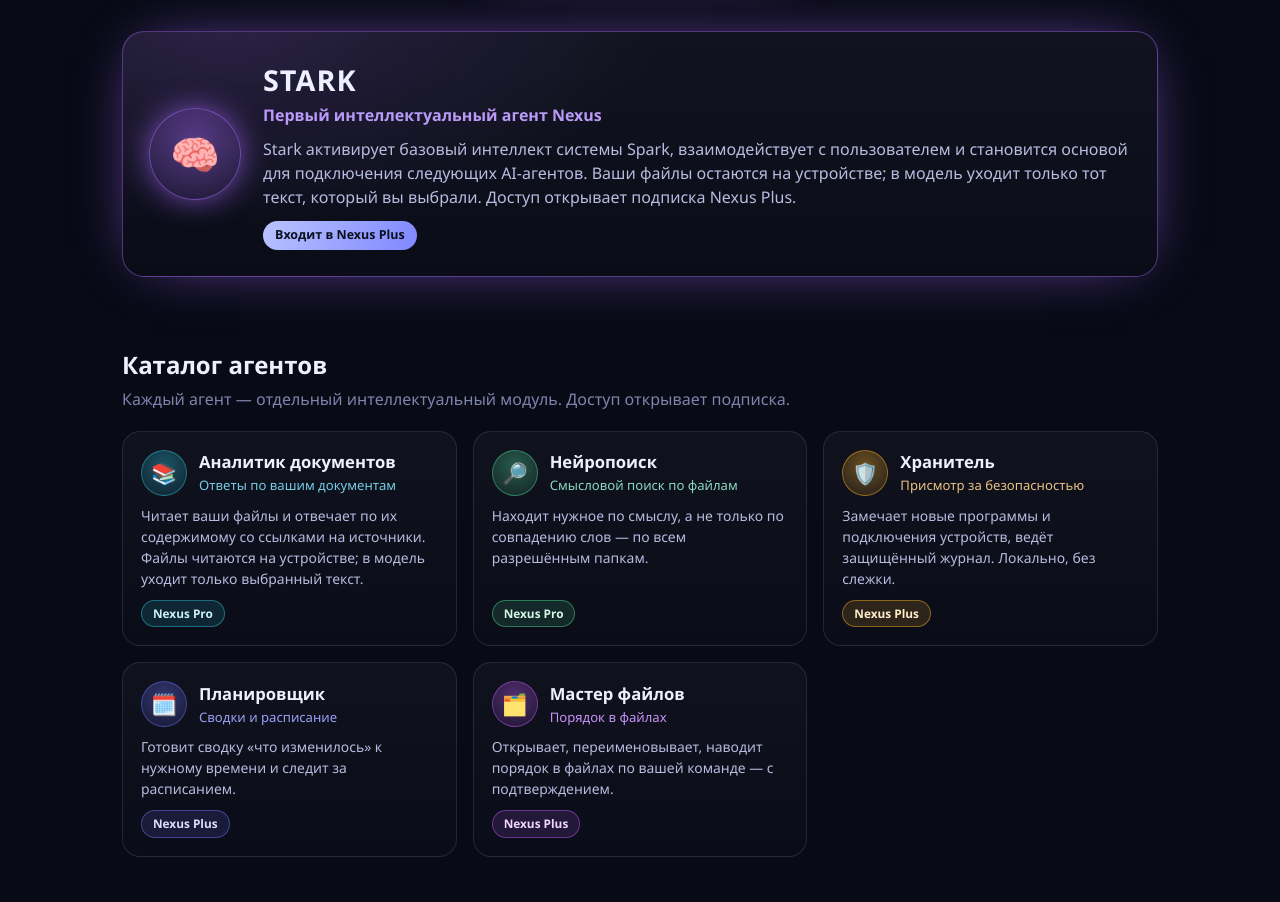
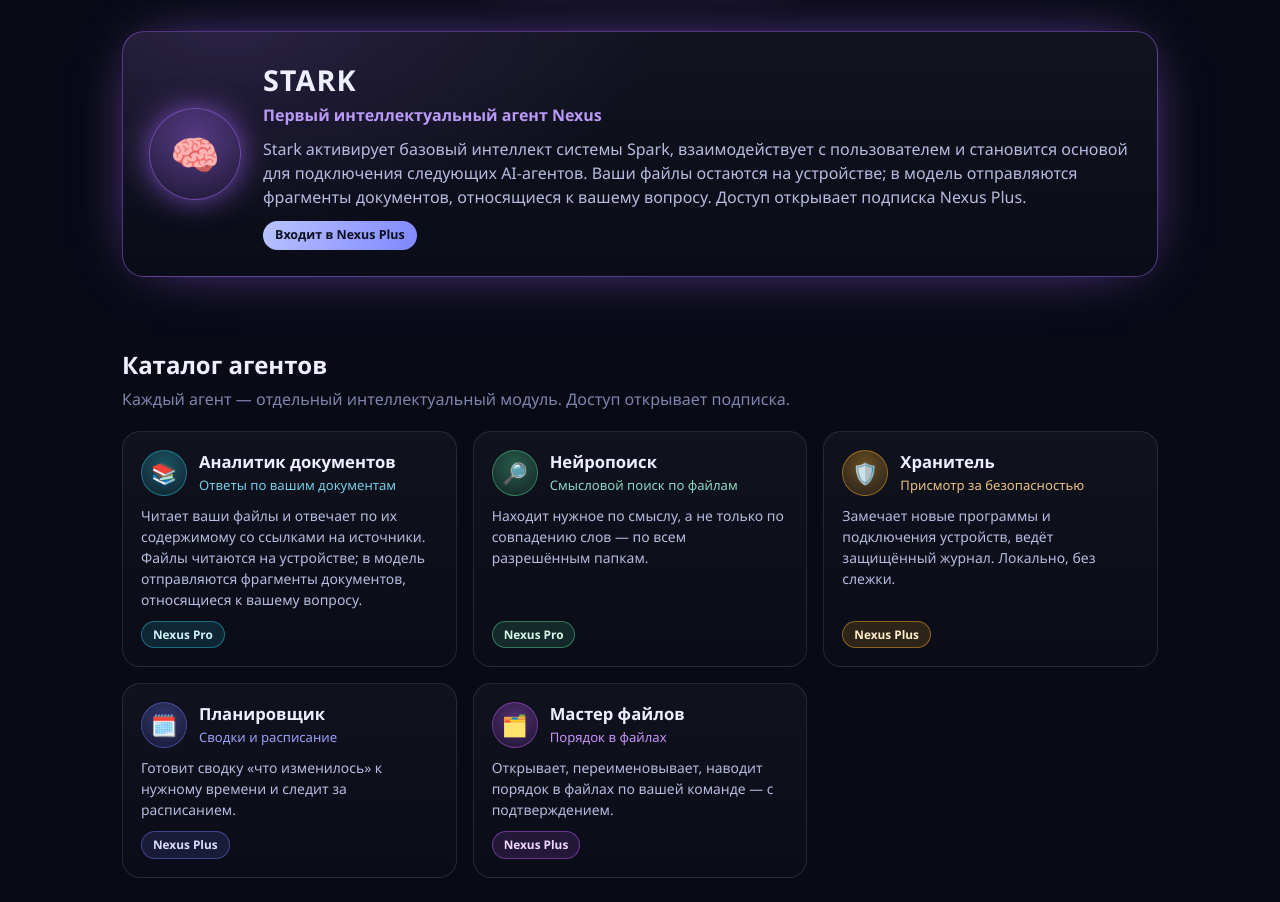
Before and after one commit to theaiagenthub/nexus-store, a plain HTML site: page index.html in a window 1280 px wide. Shown: the part 860-1762 px from the top of the page. Drawn offline with Linux system fonts and the light colour scheme.

Commit message:
Задача 0: точная формулировка — в модель уходят фрагменты, относящиеся к вопросу

```diff
--- a/index.html
+++ b/index.html
@@ -139,7 +139,7 @@
       <div>
         <h3>STARK</h3>
         <div class="role">Первый интеллектуальный агент Nexus</div>
-        <p>Stark активирует базовый интеллект системы Spark, взаимодействует с пользователем и становится основой для подключения следующих AI-агентов. Ваши файлы остаются на устройстве; в модель уходит только тот текст, который вы выбрали. Доступ открывает подписка Nexus Plus.</p>
+        <p>Stark активирует базовый интеллект системы Spark, взаимодействует с пользователем и становится основой для подключения следующих AI-агентов. Ваши файлы остаются на устройстве; в модель отправляются фрагменты документов, относящиеся к вашему вопросу. Доступ открывает подписка Nexus Plus.</p>
         <div><span class="pill">Входит в Nexus Plus</span></div>
       </div>
     </div>
@@ -149,7 +149,7 @@
     <h2 class="h2">Каталог агентов</h2>
     <p class="sub">Каждый агент — отдельный интеллектуальный модуль. Доступ открывает подписка.</p>
     <div class="grid">
-      <div class="card" style="--acc:#2ec8de"><div class="top"><span class="ci">📚</span><div><h4>Аналитик документов</h4><div class="role">Ответы по вашим документам</div></div></div><p>Читает ваши файлы и отвечает по их содержимому со ссылками на источники. Файлы читаются на устройстве; в модель уходит только выбранный текст.</p><span class="tier">Nexus Pro</span></div>
+      <div class="card" style="--acc:#2ec8de"><div class="top"><span class="ci">📚</span><div><h4>Аналитик документов</h4><div class="role">Ответы по вашим документам</div></div></div><p>Читает ваши файлы и отвечает по их содержимому со ссылками на источники. Файлы читаются на устройстве; в модель отправляются фрагменты документов, относящиеся к вашему вопросу.</p><span class="tier">Nexus Pro</span></div>
       <div class="card" style="--acc:#50dc96"><div class="top"><span class="ci">🔎</span><div><h4>Нейропоиск</h4><div class="role">Смысловой поиск по файлам</div></div></div><p>Находит нужное по смыслу, а не только по совпадению слов — по всем разрешённым папкам.</p><span class="tier">Nexus Pro</span></div>
       <div class="card" style="--acc:#ffb324"><div class="top"><span class="ci">🛡️</span><div><h4>Хранитель</h4><div class="role">Присмотр за безопасностью</div></div></div><p>Замечает новые программы и подключения устройств, ведёт защищённый журнал. Локально, без слежки.</p><span class="tier">Nexus Plus</span></div>
       <div class="card" style="--acc:#6f76ff"><div class="top"><span class="ci">🗓️</span><div><h4>Планировщик</h4><div class="role">Сводки и расписание</div></div></div><p>Готовит сводку «что изменилось» к нужному времени и следит за расписанием.</p><span class="tier">Nexus Plus</span></div>
```
